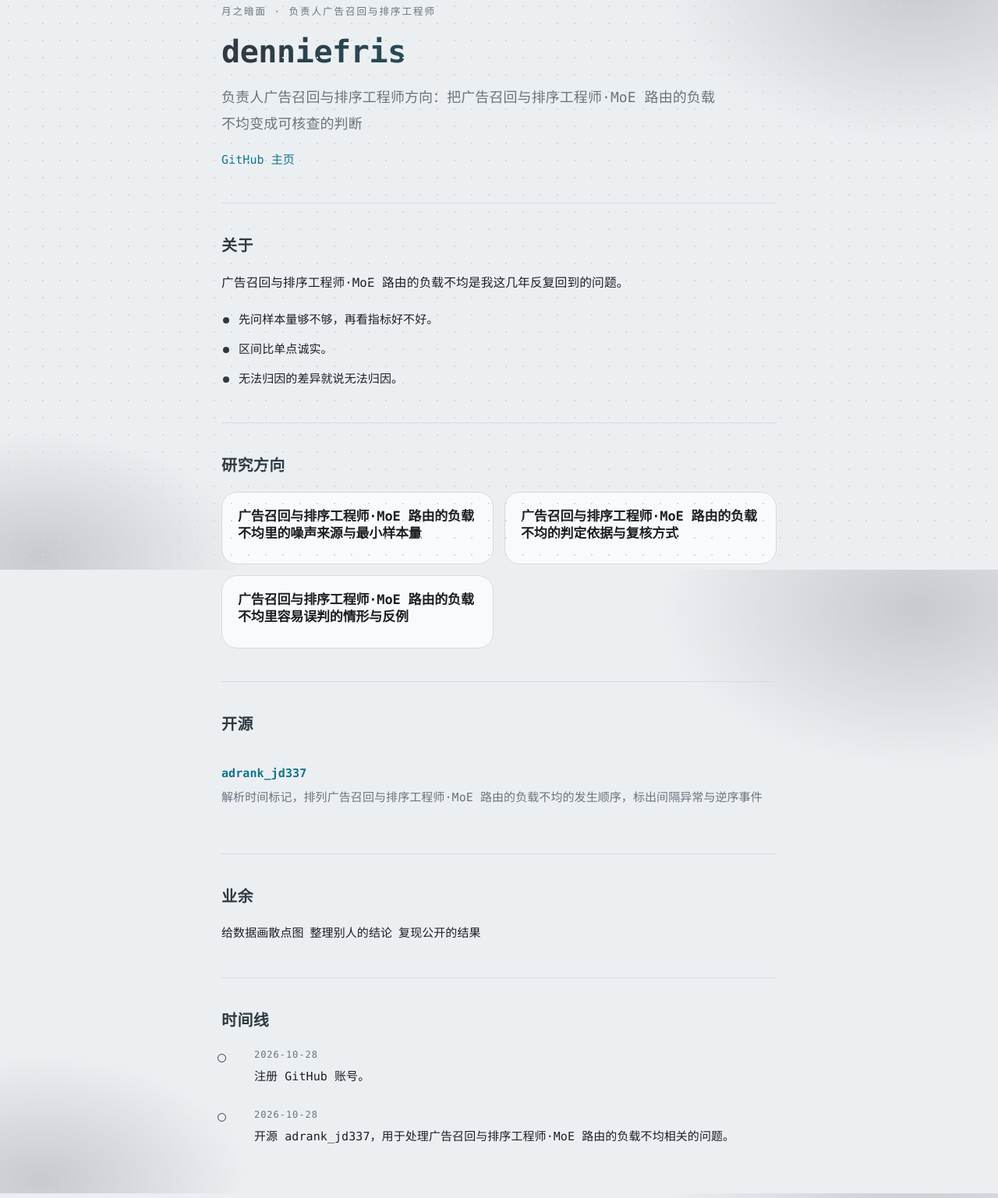
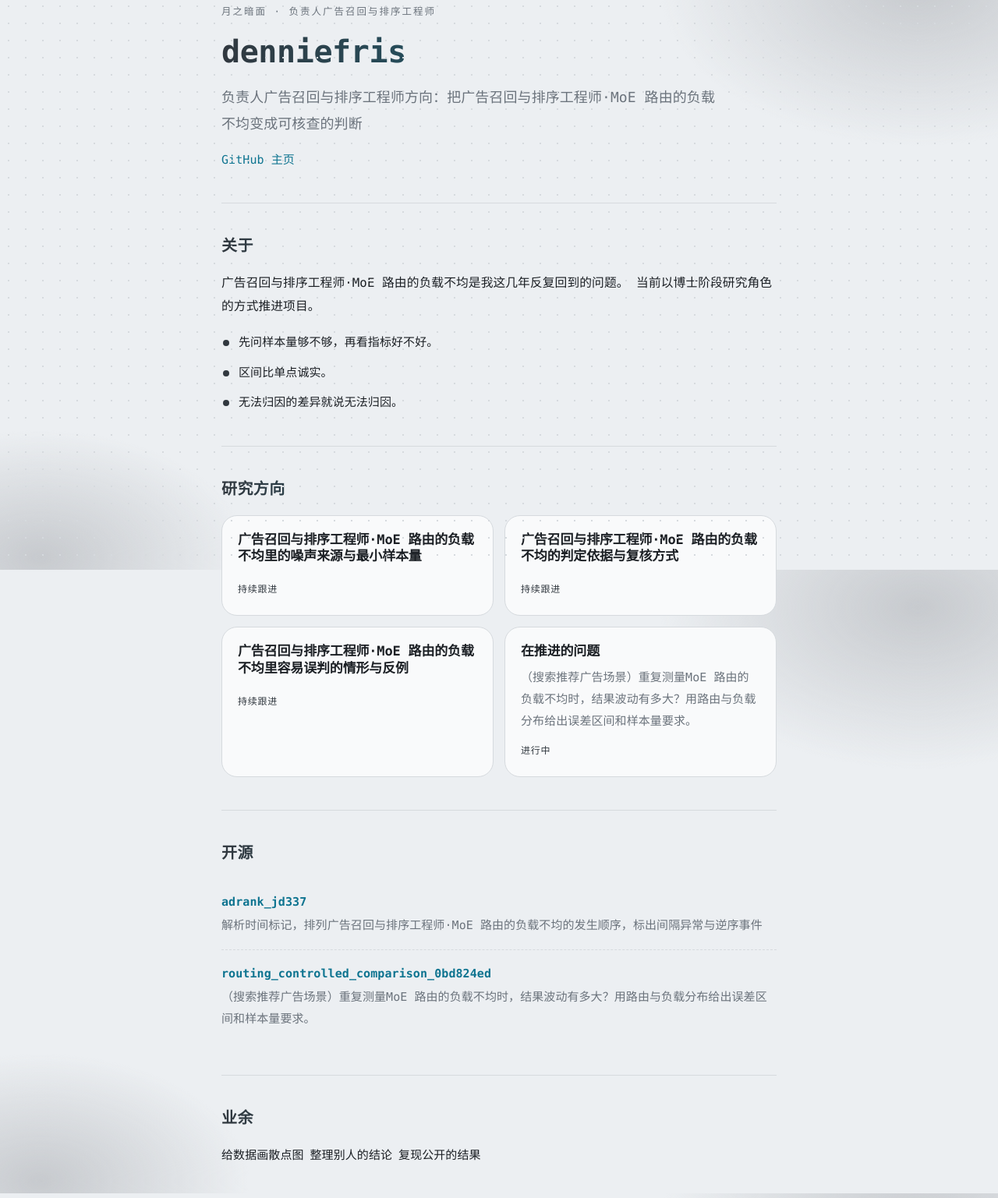
Before and after one commit to denniefris/denniefris.github.io, a plain HTML site: page index.html in a window 1280 px wide. Shown: the part 69-1606 px from the top of the page at 78% size. Drawn offline with Linux system fonts and the light colour scheme.

Commit message:
docs: 更新个人站点

```diff
--- a/index.html
+++ b/index.html
@@ -76,7 +76,7 @@
 
 <section class="about" id="about">
   <h2>关于</h2>
-  <p>广告召回与排序工程师·MoE 路由的负载不均是我这几年反复回到的问题。</p>
+  <p>广告召回与排序工程师·MoE 路由的负载不均是我这几年反复回到的问题。 当前以博士阶段研究角色的方式推进项目。</p>
   <ul class="traits">
     <li>先问样本量够不够，再看指标好不好。</li>
     <li>区间比单点诚实。</li>
@@ -89,12 +89,20 @@
   <div class="grid two">
     <article class="card">
       <h3>广告召回与排序工程师·MoE 路由的负载不均里的噪声来源与最小样本量</h3>
+      <span class="status">持续跟进</span>
     </article>
     <article class="card">
       <h3>广告召回与排序工程师·MoE 路由的负载不均的判定依据与复核方式</h3>
+      <span class="status">持续跟进</span>
     </article>
     <article class="card">
       <h3>广告召回与排序工程师·MoE 路由的负载不均里容易误判的情形与反例</h3>
+      <span class="status">持续跟进</span>
+    </article>
+    <article class="card">
+      <h3>在推进的问题</h3>
+      <p>（搜索推荐广告场景）重复测量MoE 路由的负载不均时，结果波动有多大？用路由与负载分布给出误差区间和样本量要求。</p>
+      <span class="status">进行中</span>
     </article>
   </div>
 </section>
@@ -104,6 +112,9 @@
   <ul class="repos">
     <li><div class="name"><a href="https://github.com/denniefris/adrank_jd337" rel="noopener">adrank_jd337</a></div>
       <div class="desc">解析时间标记，排列广告召回与排序工程师·MoE 路由的负载不均的发生顺序，标出间隔异常与逆序事件</div>
+    </li>
+    <li><div class="name"><a href="https://github.com/denniefris/routing_controlled_comparison_0bd824ed" rel="noopener">routing_controlled_comparison_0bd824ed</a></div>
+      <div class="desc">（搜索推荐广告场景）重复测量MoE 路由的负载不均时，结果波动有多大？用路由与负载分布给出误差区间和样本量要求。</div>
     </li>
   </ul>
 </section>
```
